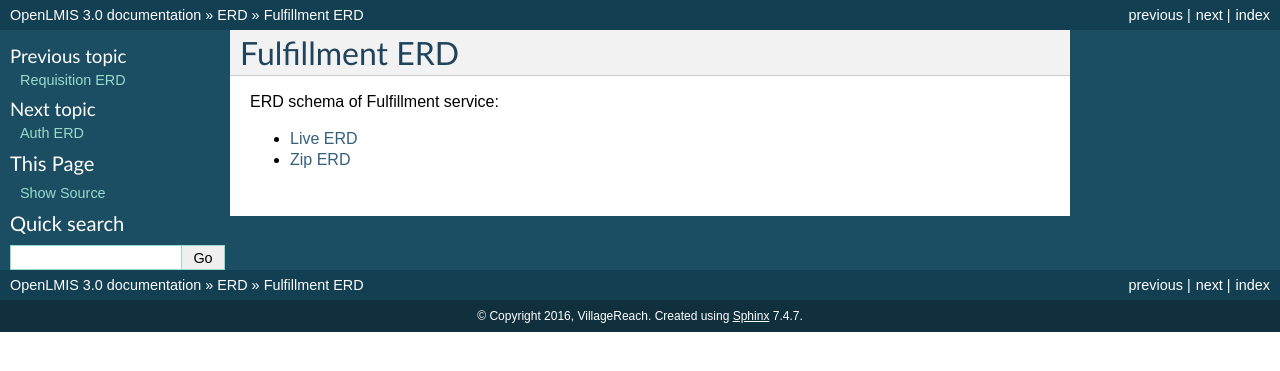
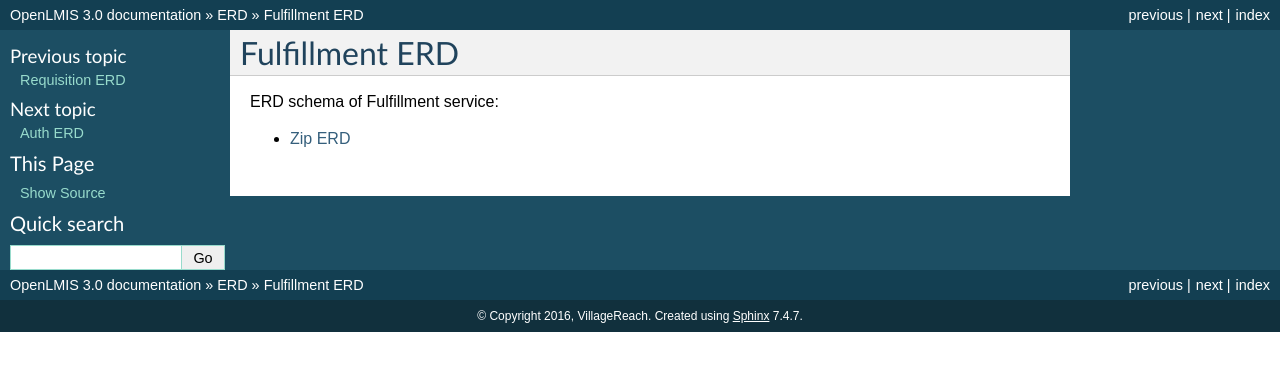
Before and after one commit to OpenLMIS/openlmis-ref-distro, a Sphinx documentation site: the page built from docs/source/erd/erd-fulfillment.rst, in a window 1280 px wide. Shown: the top 371 px of the page. Built offline with Sphinx 7.4.7, drawn with Linux system fonts in a browser that asks for light colours; pages that are not in the unit, such as notebooks, are missing from menus.

Commit message:
remove fulfillment erd live link

```diff
--- a/docs/source/erd/erd-fulfillment.rst
+++ b/docs/source/erd/erd-fulfillment.rst
@@ -4,5 +4,4 @@ Fulfillment ERD
 
 ERD schema of Fulfillment service:
 
-* `Live ERD <http://ci.openlmis.org/erd-fulfillment/>`_
 * `Zip ERD <http://build.openlmis.org/job/OpenLMIS-fulfillment-erd-generation/219/artifact/erd-fulfillment.zip>`_
```
